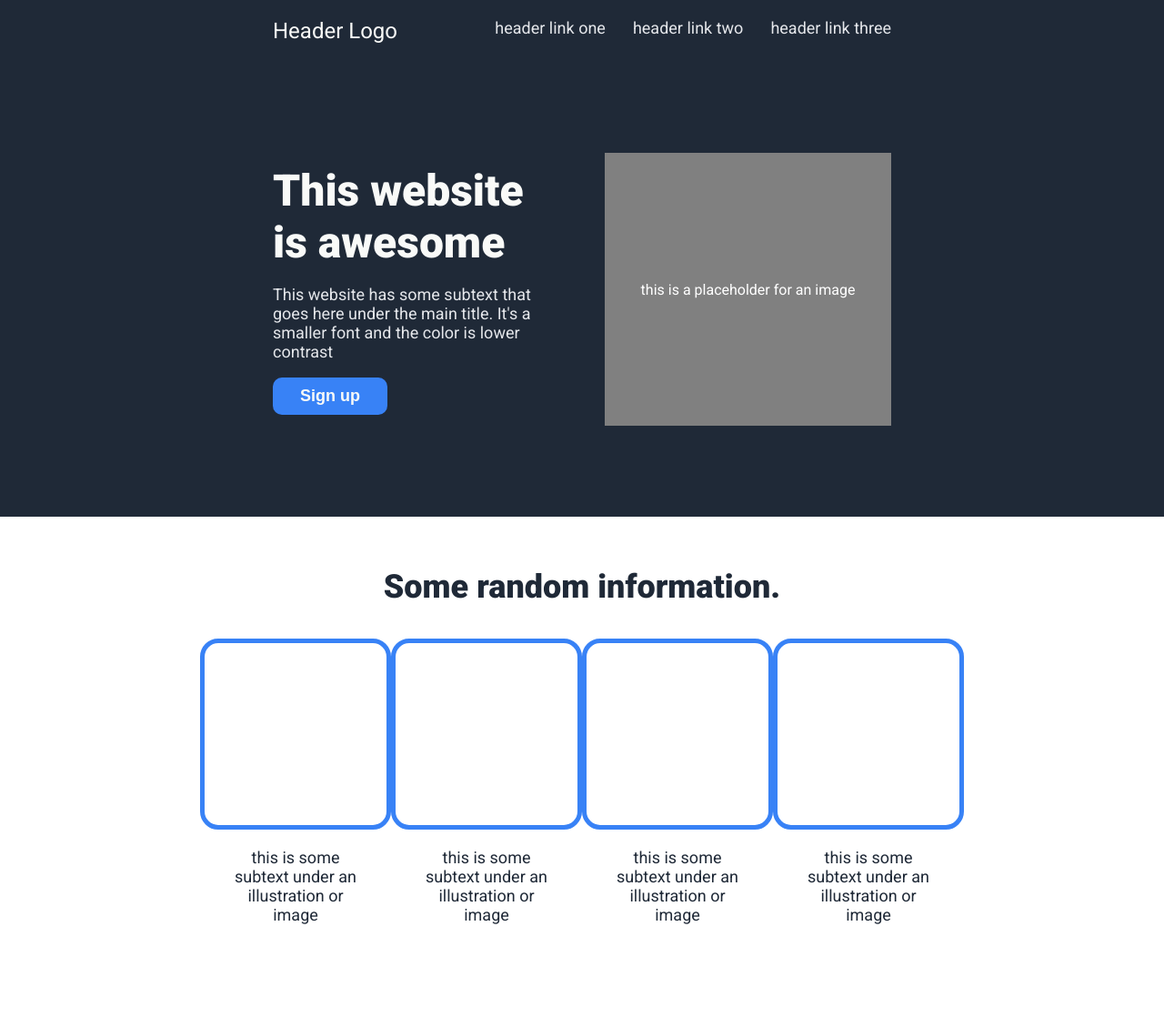
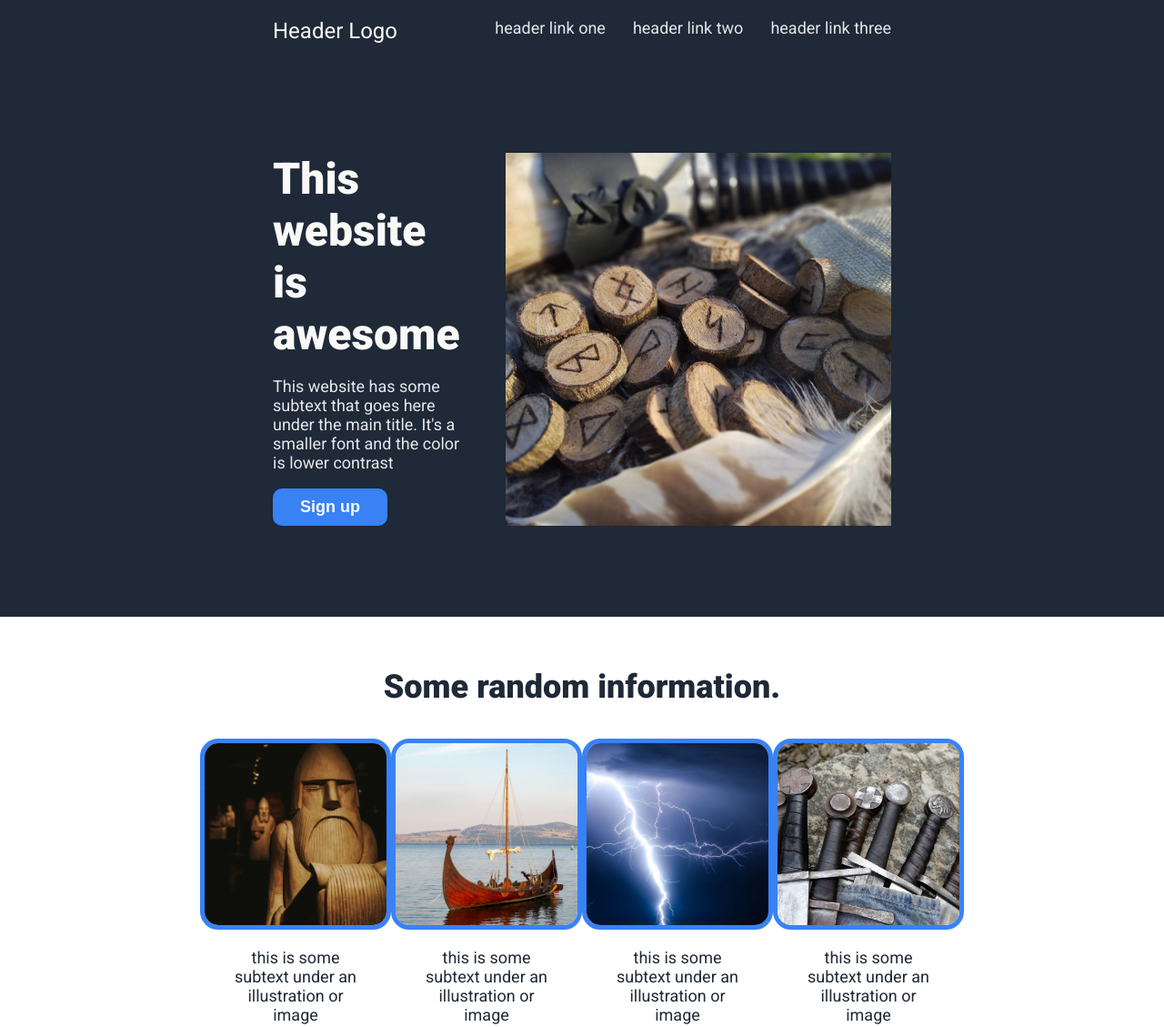
Before and after one commit to eddiegutman/odin-landing-page, a plain HTML site: page index.html in a window 1280 px wide. Shown: the top 1129 px of the page at 91% size. Drawn offline with Linux system fonts and the light colour scheme.

Commit message:
Add some images

```diff
--- a/index.html
+++ b/index.html
@@ -29,8 +29,8 @@
         and the color is lower contrast</p>
       <button>Sign up</button>
     </div>
-    <div class="img">
-      this is a placeholder for an image
+    <div class="main-img">
+      <img src="./img/glyphs.jpg" alt="viking glyphs">
     </div>
   </div>
 
@@ -38,25 +38,33 @@
     <p class="info-title">Some random information.</p>
     <div class="collage">
       <div class="info-item">
-        <div class="info-item-img"></div>
+        <div class="info-item-img">
+          <img src="./img/gnome.jpg" alt="viking gnome">
+        </div>
         <div class="info-img-text">
           this is some subtext under an illustration or image
         </div>
       </div>
       <div class="info-item">
-        <div class="info-item-img"></div>
+        <div class="info-item-img">
+          <img src="./img/boat.jpg" alt="viking boat">
+        </div>
         <div class="info-img-text">
           this is some subtext under an illustration or image
         </div>
       </div>
       <div class="info-item">
-        <div class="info-item-img"></div>
+        <div class="info-item-img">
+          <img src="./img/thunder.jpg" alt="viking thuder">
+        </div>
         <div class="info-img-text">
           this is some subtext under an illustration or image
         </div>
       </div>
       <div class="info-item">
-        <div class="info-item-img"></div>
+        <div class="info-item-img">
+          <img src="./img/swords.jpg" alt="viking swords">
+        </div>
         <div class="info-img-text">
           this is some subtext under an illustration or image
         </div>
--- a/styles.css
+++ b/styles.css
@@ -72,11 +72,13 @@ body {
   font-weight: 700;
 }
 
-.hero .img {
+.hero .main-img {
   background-color: gray;
   display: flex;
   justify-content: center;
   align-items: center;
+  /* height: 400px; */
+  width: 500px;
 }
 
 .info {
@@ -106,6 +108,7 @@ body {
 .info-item-img {
   height: 200px;
   width: 200px;
+  overflow: hidden;
   border: 5px solid #3882F6;
   border-radius: 20px;
   margin-bottom: 20px;
@@ -175,3 +178,10 @@ body {
   color: #E5E7EB;
   padding: 30px 0;
 }
+
+img {
+  width: 100%;
+  height: 100%;
+  object-fit: cover;
+  object-position: center;
+}
```
Also changed, not shown: img/boat.jpg (added), img/glyphs.jpg (added), img/gnome.jpg (added), img/swords.jpg (added), img/thunder.jpg (added).
